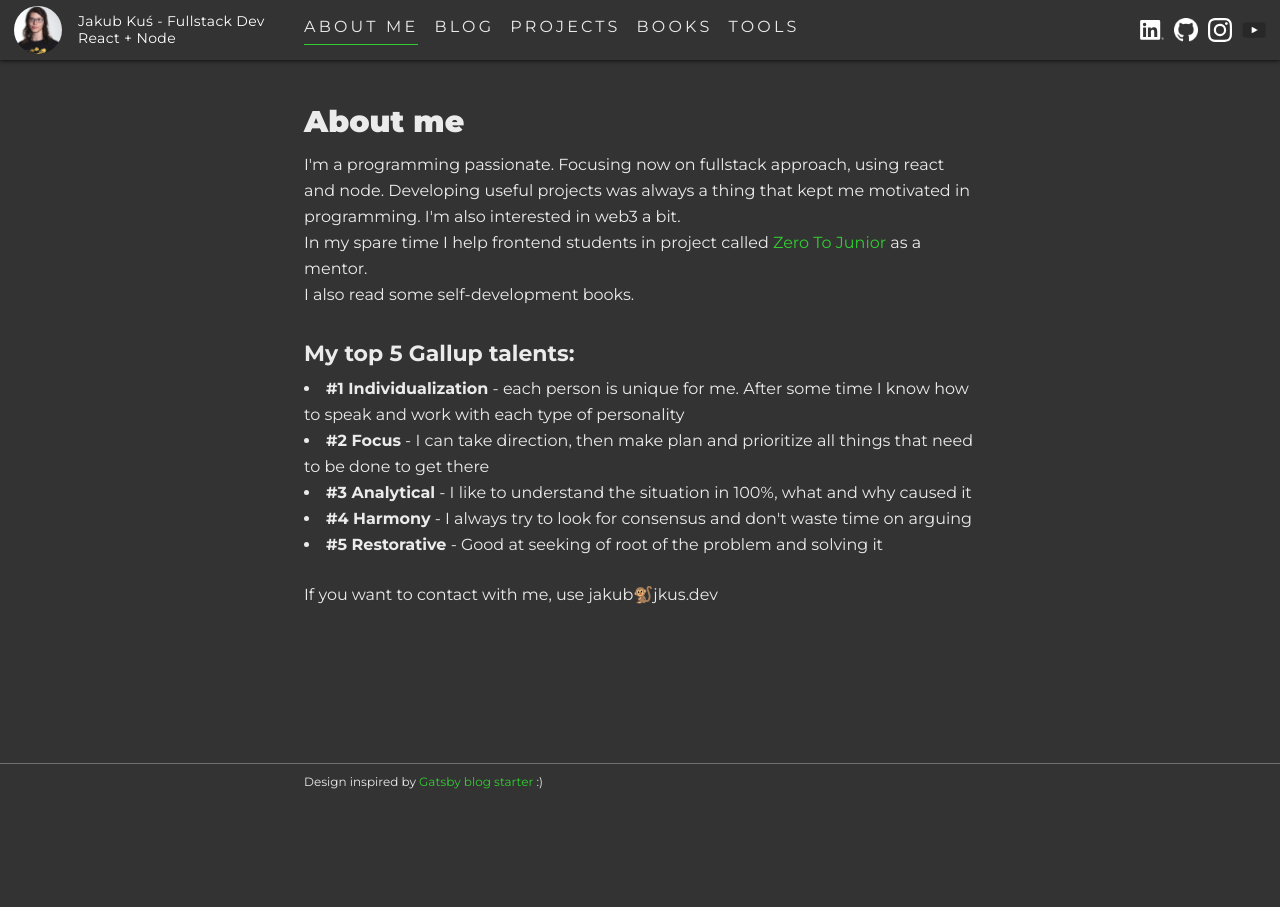
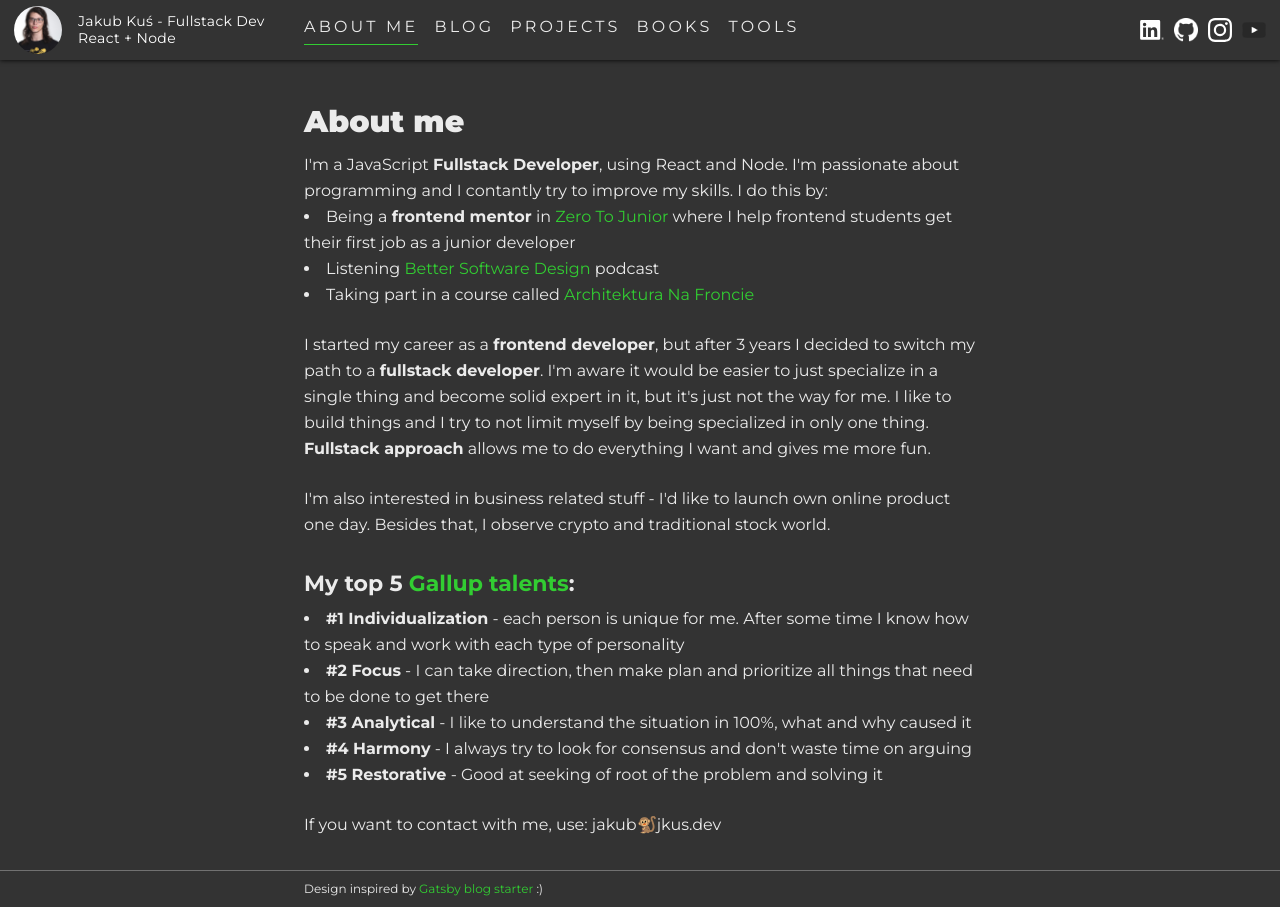
Before and after one commit to JakubKus/jkus.dev, a Next.js app: page / in a window 1280 px wide. Before the commit the page ends 800 px from the top, so only its background shows below. Built offline with nearby package versions, Linux system fonts and the light colour scheme; a small style sheet from the web is missing.

Commit message:
update pages content

```diff
--- a/pages/books.tsx
+++ b/pages/books.tsx
@@ -34,7 +34,7 @@ export default function Books() {
         </ul>
         <h2>Read:</h2>
         <ul>
-          <li>&quot;4-Hour Workweek&quot; - Timothy Ferris</li>
+          <li>&quot;4-Hour Workweek&quot; - Timothy Ferris: 9/10</li>
           <li>&quot;Async Remote&quot; - Robert Pankowecki, Andrzej Krzywda: 8/10</li>
           <li>&quot;Node.js Design Patterns&quot; - Mario Casciaro, Luciano Mammino: 10/10</li>
           <li>&quot;Elon Musk&quot; - Ashlee Vance: 9/10</li>
--- a/pages/index.tsx
+++ b/pages/index.tsx
@@ -12,16 +12,52 @@ export default function Index() {
         </Head>
         <h1>About me</h1>
         <p>
-            I&apos;m a programming passionate. Focusing now on fullstack approach, using react and node. Developing useful
-            projects was always a thing that kept me motivated in programming. I&apos;m also interested in web3 a bit.
+          I&apos;m a JavaScript <b>Fullstack Developer</b>, using React and Node. I&apos;m passionate about programming
+          and I contantly try to improve my skills. I do this by:
         </p>
+        <ul>
+          <li>
+            Being a <b>frontend mentor</b> in{' '}
+            <a href="https://zerotojunior.dev" rel="noopener noreferrer">
+              Zero To Junior
+            </a>{' '}
+            where I help frontend students get their first job as a junior developer
+          </li>
+          <li>
+            Listening{' '}
+            <a href="https://bettersoftwaredesign.pl" rel="noopener noreferrer">
+              Better Software Design
+            </a>{' '}
+            podcast
+          </li>
+          <li>
+            Taking part in a course called{' '}
+            <a href="https://architekturanafroncie.pl" rel="noopener noreferrer">
+              Architektura Na Froncie
+            </a>
+          </li>
+        </ul>
+        <br />
         <p>
-            In my spare time I help frontend students in project called{' '}
-            <a href="https://zerotojunior.dev">Zero To Junior</a> as a mentor.
+          I started my career as a <b>frontend developer</b>, but after 3 years I decided to switch my path to a{' '}
+          <b>fullstack developer</b>. I&apos;m aware it would be easier to just specialize in a single thing and become
+          solid expert in it, but it&apos;s just not the way for me. I like to build things and I try to not limit
+          myself by being specialized in only one thing. <b>Fullstack approach</b> allows me to do everything I want and
+          gives me more fun.
         </p>
-          <p>I also read some self-development books.</p>
         <br />
-          <h2>My top 5 Gallup talents:</h2>
+        <p>
+          I&apos;m also interested in business related stuff - I&apos;d like to launch own online product one day.
+          Besides that, I observe crypto and traditional stock world.
+        </p>
+        <br />
+        <h2>
+          My top 5{' '}
+          <a href="https://www.gallup.com/cliftonstrengths" rel="noopener noreferrer">
+            Gallup talents
+          </a>
+          :
+        </h2>
         <ul>
           <li>
             <b>#1 Individualization</b> - each person is unique for me. After some time I know how to speak and work
@@ -42,7 +78,9 @@ export default function Index() {
           </li>
         </ul>
         <br />
-          <p>If you want to contact with me, use jakub🐒jkus.dev</p>
+        <p>
+          If you want to contact with me, use: <span className="whitespace-nowrap">jakub🐒jkus.dev</span>
+        </p>
       </Container>
     </Layout>
   );
--- a/pages/tools.tsx
+++ b/pages/tools.tsx
@@ -21,10 +21,9 @@ export default function Tools() {
           <li>Notion</li>
           <li>aText</li>
           <li>PowerToys</li>
-          <li>Bitwarden</li>
           <li>Dark Reader</li>
           <li>Tampermonkey</li>
-          <li>(I want to add Make and Airtable to this list in the future)</li>
+          <li>Make</li>
         </ul>
       </Container>
     </Layout>
```
Lines whose indentation alone changed are shown as unchanged.
